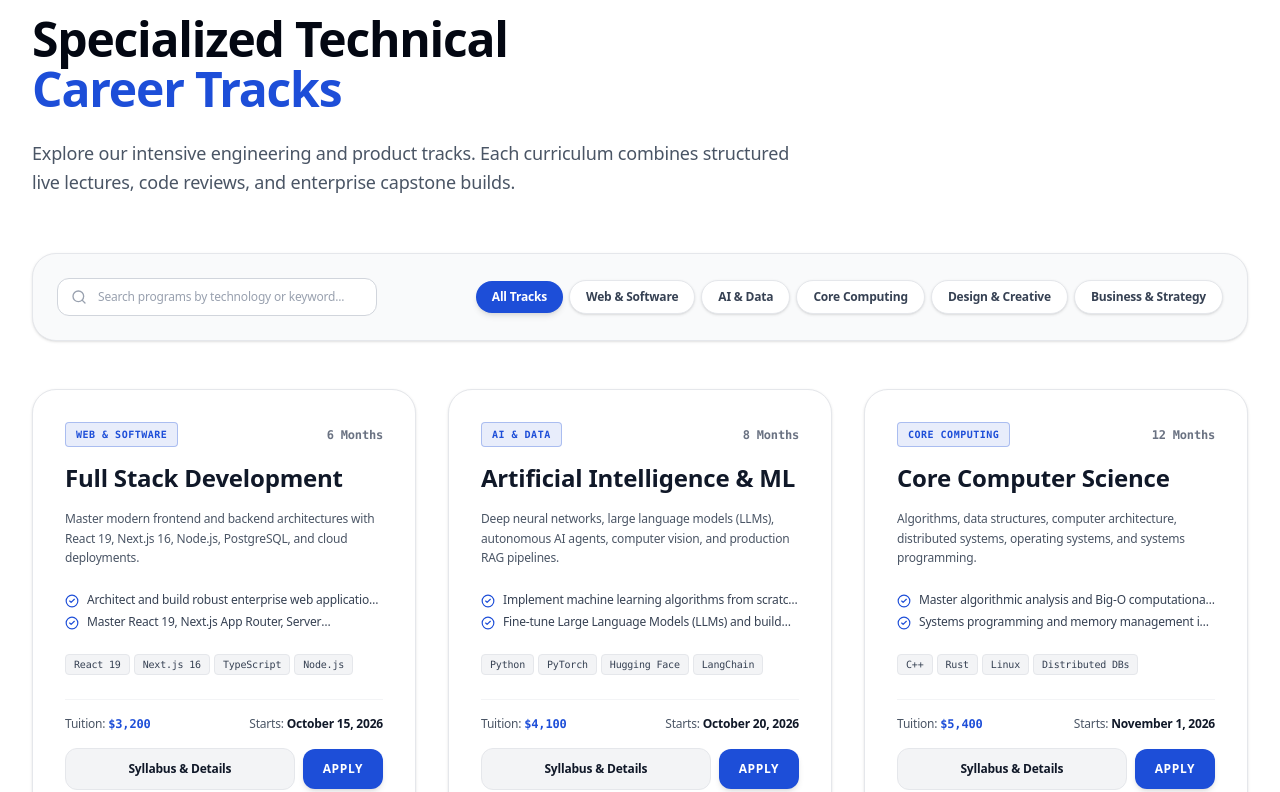
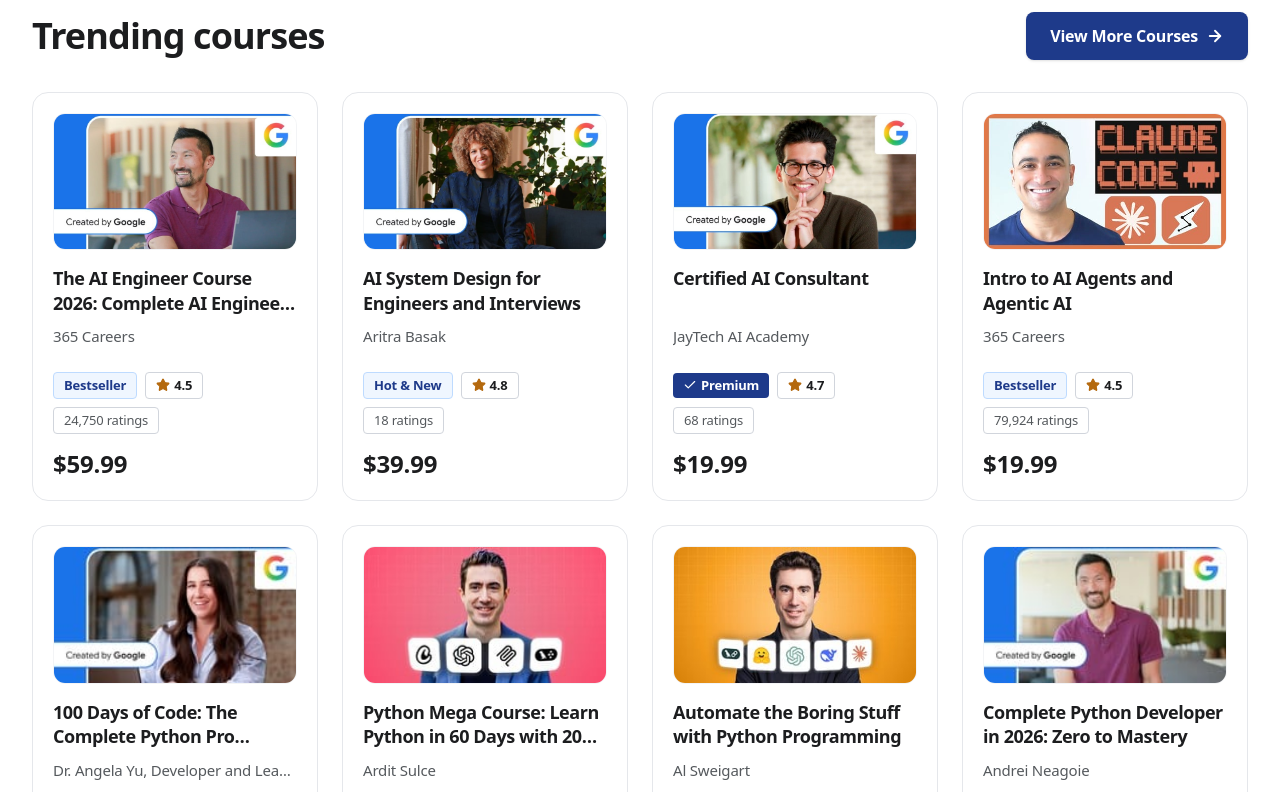
Before and after one commit to techbyrayyan/blank-slate-ins, a Next.js app: page /programs in a window 1280 px wide. Shown: the part 268-1060 px from the top of the page. Built offline with nearby package versions, Linux system fonts and the light colour scheme.

Commit message:
feat: programs page now shows only Trending Courses section

```diff
--- a/src/app/programs/page.js
+++ b/src/app/programs/page.js
@@ -1,32 +1,15 @@
 "use client";
 
 import { useState } from "react";
-import Link from "next/link";
-import { motion, AnimatePresence } from "framer-motion";
 import Navbar from "@/components/Navbar";
 import EditorialFooter from "@/components/EditorialFooter";
 import CustomCursor from "@/components/CustomCursor";
 import ApplicationModal from "@/components/ApplicationModal";
-import { Search, Sparkles, CheckCircle2 } from "lucide-react";
-import { programsData } from "@/data/instituteData";
 import InteractiveProgramExplorer from "@/components/InteractiveProgramExplorer";
 
-const categories = ["All Tracks", "Web & Software", "AI & Data", "Core Computing", "Design & Creative", "Business & Strategy"];
-
 export default function ProgramsPage() {
-  const [activeCategory, setActiveCategory] = useState("All Tracks");
-  const [searchQuery, setSearchQuery] = useState("");
   const [applyModalOpen, setApplyModalOpen] = useState(false);
   const [selectedCourse, setSelectedCourse] = useState("Full Stack Development");
-
-  const filteredPrograms = programsData.filter((p) => {
-    const matchesCat = activeCategory === "All Tracks" || p.category === activeCategory;
-    const matchesSearch =
-      p.title.toLowerCase().includes(searchQuery.toLowerCase()) ||
-      p.shortDesc.toLowerCase().includes(searchQuery.toLowerCase()) ||
-      p.technologies.some((t) => t.toLowerCase().includes(searchQuery.toLowerCase()));
-    return matchesCat && matchesSearch;
-  });
 
   const handleApply = (title) => {
     setSelectedCourse(title);
@@ -39,140 +22,7 @@
       <Navbar onOpenApply={() => handleApply("Full Stack Development")} />
 
       <main className="flex-1 pt-[200px] sm:pt-[220px] lg:pt-[240px] pb-24">
-        <div className="max-w-7xl mx-auto px-4 sm:px-6 lg:px-8">
-          {/* Header */}
-          <motion.div
-            initial={{ opacity: 0, y: 25 }}
-            animate={{ opacity: 1, y: 0 }}
-            transition={{ duration: 0.7, ease: [0.16, 1, 0.3, 1] }}
-            className="max-w-3xl space-y-4 mb-14"
-          >
-            <div className="inline-flex items-center gap-2 px-3.5 py-1 rounded-full bg-[#1D4ED8]/10 border border-[#1D4ED8]/30 text-[#1D4ED8] text-xs font-mono font-bold uppercase tracking-wider">
-              <Sparkles className="w-3.5 h-3.5" /> ACADEMIC PROGRAMS
-            </div>
-            <h1 className="text-3xl sm:text-4xl lg:text-5xl font-black tracking-tight leading-[1.05] text-gray-950">
-              Specialized Technical <br />
-              <span className="text-[#1D4ED8]">Career Tracks</span>
-            </h1>
-            <p className="text-base sm:text-lg text-gray-600 leading-relaxed pt-2">
-              Explore our intensive engineering and product tracks. Each curriculum combines structured live lectures, code reviews, and enterprise capstone builds.
-            </p>
-          </motion.div>
-
-          {/* Search & Filter Bar */}
-          <motion.div
-            initial={{ opacity: 0, y: 20 }}
-            animate={{ opacity: 1, y: 0 }}
-            transition={{ duration: 0.6, delay: 0.15 }}
-            className="p-4 sm:p-6 rounded-3xl bg-gray-50 border border-gray-200 mb-12 flex flex-col md:flex-row items-center justify-between gap-4 shadow-sm"
-          >
-            <div className="relative w-full md:w-80">
-              <Search className="w-4 h-4 text-gray-400 absolute left-3.5 top-1/2 -translate-y-1/2" />
-              <input
-                type="text"
-                value={searchQuery}
-                onChange={(e) => setSearchQuery(e.target.value)}
-                placeholder="Search programs by technology or keyword..."
-                className="w-full pl-10 pr-4 py-2.5 bg-white border border-gray-300 rounded-xl text-xs text-gray-900 placeholder-gray-400 focus:outline-none focus:border-[#1D4ED8]"
-              />
-            </div>
-
-            <div className="flex flex-wrap items-center gap-1.5 w-full md:w-auto">
-              {categories.map((cat) => (
-                <button
-                  key={cat}
-                  onClick={() => setActiveCategory(cat)}
-                  className={`px-4 py-2 rounded-full text-xs font-bold transition-all ${
-                    activeCategory === cat
-                      ? "bg-[#1D4ED8] text-white shadow-md"
-                      : "bg-white text-gray-700 hover:text-black border border-gray-200 shadow-sm"
-                  }`}
-                >
-                  {cat}
-                </button>
-              ))}
-            </div>
-          </motion.div>
-
-          {/* Programs Grid */}
-          <div className="grid grid-cols-1 md:grid-cols-2 lg:grid-cols-3 gap-8">
-            <AnimatePresence>
-              {filteredPrograms.map((p, idx) => (
-                <motion.div
-                  key={p.slug}
-                  layout
-                  initial={{ opacity: 0, y: 25 }}
-                  animate={{ opacity: 1, y: 0 }}
-                  exit={{ opacity: 0, scale: 0.95 }}
-                  transition={{ duration: 0.5, delay: idx * 0.05 }}
-                  whileHover={{ y: -6, borderColor: "#1D4ED8" }}
-                  data-cursor="explore"
-                  className="rounded-3xl p-8 bg-white border border-gray-200 flex flex-col justify-between space-y-6 transition-all group shadow-sm hover:shadow-xl"
-                >
-                  <div className="space-y-4">
-                    <div className="flex items-center justify-between">
-                      <span className="text-[10px] font-mono font-bold uppercase tracking-wider text-[#1D4ED8] bg-[#1D4ED8]/10 border border-[#1D4ED8]/30 px-2.5 py-1 rounded">
-                        {p.category}
-                      </span>
-                      <span className="text-xs font-mono font-bold text-gray-500">{p.duration}</span>
-                    </div>
-
-                    <h2 className="text-2xl font-black text-gray-900 group-hover:text-[#1D4ED8] transition-colors leading-tight">
-                      {p.title}
-                    </h2>
-
-                    <p className="text-xs text-gray-600 leading-relaxed line-clamp-3">
-                      {p.shortDesc}
-                    </p>
-
-                    <div className="space-y-1.5 pt-2">
-                      {p.highlights.slice(0, 2).map((h, i) => (
-                        <div key={i} className="flex items-start gap-2 text-xs text-gray-700">
-                          <CheckCircle2 className="w-3.5 h-3.5 text-[#1D4ED8] flex-shrink-0 mt-0.5" />
-                          <span className="line-clamp-1">{h}</span>
-                        </div>
-                      ))}
-                    </div>
-
-                    <div className="flex flex-wrap gap-1 pt-2">
-                      {p.technologies.slice(0, 4).map((tech) => (
-                        <span key={tech} className="px-2 py-0.5 bg-gray-100 border border-gray-200 rounded text-[10px] font-mono text-gray-700">
-                          {tech}
-                        </span>
-                      ))}
-                    </div>
-                  </div>
-
-                  <div className="pt-4 border-t border-gray-100 space-y-3">
-                    <div className="flex items-center justify-between text-xs text-gray-600">
-                      <span>Tuition: <strong className="text-[#1D4ED8] font-mono font-bold">{p.tuition}</strong></span>
-                      <span>Starts: <strong className="text-gray-900">{p.startDate}</strong></span>
-                    </div>
-
-                    <div className="flex items-center gap-2 pt-1">
-                      <Link
-                        href={`/programs/${p.slug}`}
-                        className="flex-1 py-3 bg-gray-100 hover:bg-gray-200 border border-gray-200 text-gray-900 rounded-xl text-xs font-bold text-center transition-all"
-                      >
-                        Syllabus & Details
-                      </Link>
-                      <button
-                        onClick={() => handleApply(p.title)}
-                        className="px-5 py-3 bg-[#1D4ED8] hover:bg-[#B91C1C] text-white rounded-xl text-xs font-black uppercase tracking-wider transition-all shadow-md"
-                      >
-                        Apply
-                      </button>
-                    </div>
-                  </div>
-                </motion.div>
-              ))}
-            </AnimatePresence>
-          </div>
-        </div>
-
-        {/* Trending Courses Section */}
-        <InteractiveProgramExplorer onOpenApply={() => handleApply("Full Stack Development")} />
-
+        <InteractiveProgramExplorer onOpenApply={handleApply} />
       </main>
 
       <EditorialFooter />
```
